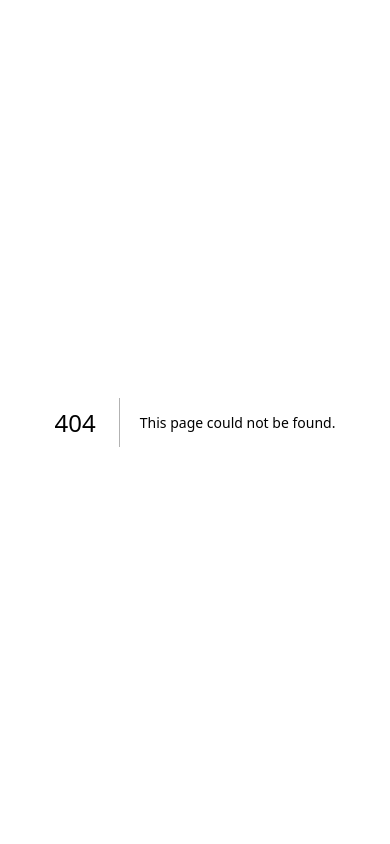
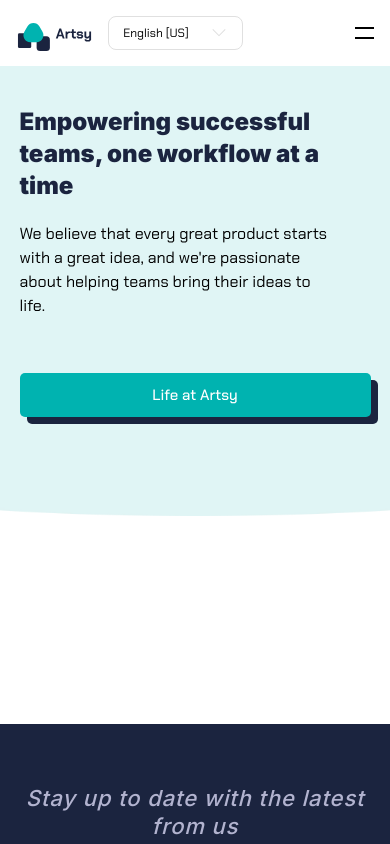
Before and after one commit to Origho-precious/sb-internationalization, a Next.js app: page /about in a window 390 px wide. Before the commit this address had no page. Shown: the top 844 px of the page. Built offline with nearby package versions, Linux system fonts and the light colour scheme.

Commit message:
feat: adding responsive intro section for about page

```diff
--- /dev/null
+++ b/src/components/sections/about/Intro.tsx
@@ -0,0 +1,161 @@
+import styled from "styled-components";
+
+const Intro = () => {
+	return (
+		<StyledDiv className="flex">
+			<div className="w-full">
+				<div className="custom-container relative">
+					<h1 className="font-inter text-secondary">
+						Empowering successful teams, one workflow at a time
+					</h1>
+					<p>
+						We believe that every great product starts with a great idea, and
+						we're passionate about helping teams bring their ideas to life.
+					</p>
+					<button className="sb-btn flex items-center justify-center text-[15px] font-chakra text-white font-medium">
+						Life at Artsy
+					</button>
+
+					<div className="sb-video-wrapper flex flex-col items-center justify-center">
+						<img
+							alt="play icon"
+							src="/images/icons/play.svg"
+							style={{ width: 75, height: 75 }}
+						/>
+					</div>
+				</div>
+			</div>
+		</StyledDiv>
+	);
+};
+
+const StyledDiv = styled.div`
+	left: 0;
+	right: 0;
+	width: 100%;
+	height: 623px;
+	position: absolute;
+	padding: 139px 0;
+	background: url("/images/backgrounds/about-intro-bg.webp") no-repeat center
+		center/cover;
+
+	@media screen and (max-width: 991px) {
+		padding: 80px 0;
+		height: 580px;
+	}
+
+	@media screen and (max-width: 767px) {
+		padding: 64px 0;
+	}
+
+	@media screen and (max-width: 639px) {
+		height: 450px;
+		padding: 40px 0;
+	}
+
+	& h1 {
+		font-size: 48px;
+		max-width: 712px;
+		font-weight: 900;
+		line-height: 58px;
+
+		@media screen and (min-width: 1561px) {
+			max-width: 80%;
+			font-size: 64px;
+			line-height: 72px;
+		}
+
+		@media screen and (max-width: 991px) {
+			font-size: 32px;
+			line-height: 40px;
+		}
+
+		@media screen and (max-width: 441px) {
+			font-size: 24px;
+			line-height: 32px;
+		}
+	}
+
+	& p {
+		font-size: 20px;
+		max-width: 535px;
+		font-weight: 400;
+		margin: 20px 0 25px;
+		line-height: 168.5%;
+
+		@media screen and (max-width: 992px) {
+			max-width: 90%;
+		}
+
+		@media screen and (max-width: 639px) {
+			font-size: 16px;
+			line-height: 24px;
+			padding-bottom: 30px;
+		}
+	}
+
+	& .sb-btn {
+		width: 172px;
+		height: 44px;
+		font-weight: 500;
+		border-radius: 5px;
+		background: var(--color-primary);
+		box-shadow: 7px 7px 0px #1b243f;
+		transition: all 0.3s ease-in-out;
+
+		@media screen and (max-width: 500px) {
+			width: 100%;
+		}
+
+		&:hover {
+			box-shadow: 8px 8px 0px #1b243f;
+		}
+	}
+
+	& .sb-video-wrapper {
+		right: 0;
+		top: 70%;
+		width: 500px;
+		height: 334px;
+		position: absolute;
+		border-radius: 20px;
+		box-shadow: 0px 33px 40px rgba(0, 0, 0, 0.12);
+		background: url("https://plus.unsplash.com/premium_photo-1682140943040-088cb75d65b1?ixlib=rb-4.0.3&ixid=M3wxMjA3fDB8MHxwaG90by1wYWdlfHx8fGVufDB8fHx8fA%3D%3D&auto=format&fit=crop&w=2070&q=80")
+			no-repeat center center/cover;
+
+		@media screen and (max-width: 991px) {
+			width: 100%;
+			margin-top: 40px;
+			position: relative;
+		}
+
+		@media screen and (max-width: 639px) {
+			width: 100%;
+		}
+
+		@media screen and (max-width: 441px) {
+			display: none;
+		}
+
+		&::after {
+			content: "";
+			position: absolute;
+			top: 0;
+			left: 0;
+			width: 100%;
+			height: 100%;
+			background: rgba(0, 0, 0, 0.5);
+			border-radius: 20px;
+		}
+
+		& img {
+			position: absolute;
+			top: 50%;
+			left: 50%;
+			z-index: 1;
+			transform: translate(-50%, -50%);
+		}
+	}
+`;
+
+export default Intro;
--- /dev/null
+++ b/src/pages/about.tsx
@@ -0,0 +1,20 @@
+import Layout from "../components/composed/Layout/Layout";
+import Intro from "../components/sections/about/Intro";
+import Customers from "../components/sections/home/Customers";
+import Features from "../components/sections/home/Features";
+import Testimonials from "../components/sections/home/Testimonials";
+import Pricing from "../components/sections/home/Pricing";
+import Workflows from "../components/sections/home/Workflows";
+import Supercharge from "../components/sections/home/Supercharge";
+
+const Aboutpage = () => {
+	return (
+		<Layout>
+			<>
+				<Intro />
+			</>
+		</Layout>
+	);
+};
+
+export default Aboutpage;
```
Also changed, not shown: public/images/backgrounds/about-intro-bg.webp (added), public/images/icons/play.svg (added).
